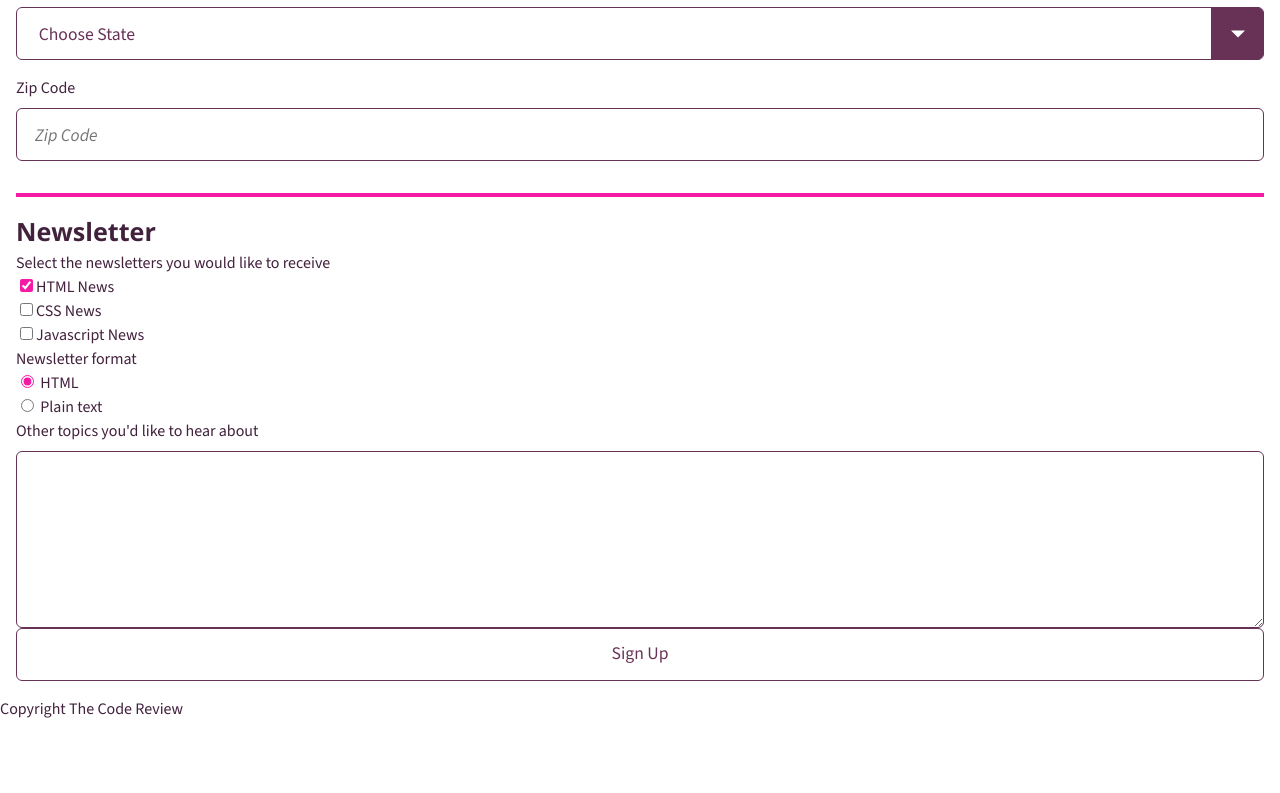
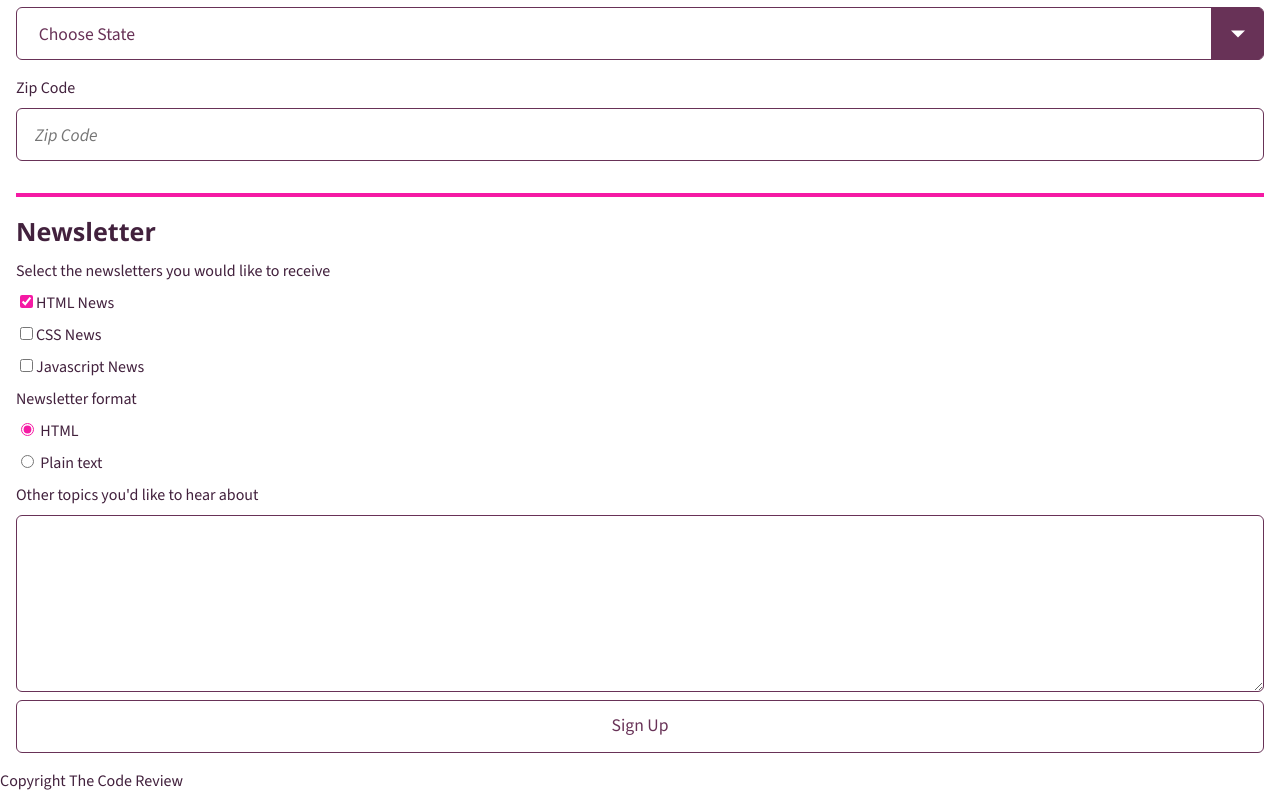
Before and after one commit to joy-hancock/registration-form, a plain HTML site: page index.html in a window 1280 px wide. Shown: the part 858-1651 px from the top of the page. Before the commit the page ends 1579 px from the top, so only its background shows below. Drawn offline with nearby package versions, Linux system fonts and the light colour scheme.

Commit message:
Added updated html file

```diff
--- a/index.html
+++ b/index.html
@@ -189,8 +189,9 @@
 					<div class="divider flow">
 						<div class="divider-top"></div>
 					</div>
-					<fieldset>
+					<fieldset class="flow newsletter">
 						<legend>Newsletter</legend>
+						<div class="newsletter-section flow">
 							<p>Select the newsletters you would like to receive</p>
 
 							<div>
@@ -216,7 +217,8 @@
 									>Javascript News</label
 								>
 							</div>
-
+						</div>
+						<div class="newsletter-section flow">
 							<p>Newsletter format</p>
 							<div>
 								<input
@@ -235,7 +237,9 @@
 									value="plain" />
 								<label for="format-plain">Plain text</label>
 							</div>
-						<div>
+						</div>
+
+						<div class="topics flow">
 							<label for="topics">Other topics you'd like to hear about</label
 							><textarea
 								class="input-text"
```
Lines whose indentation alone changed are shown as unchanged.
